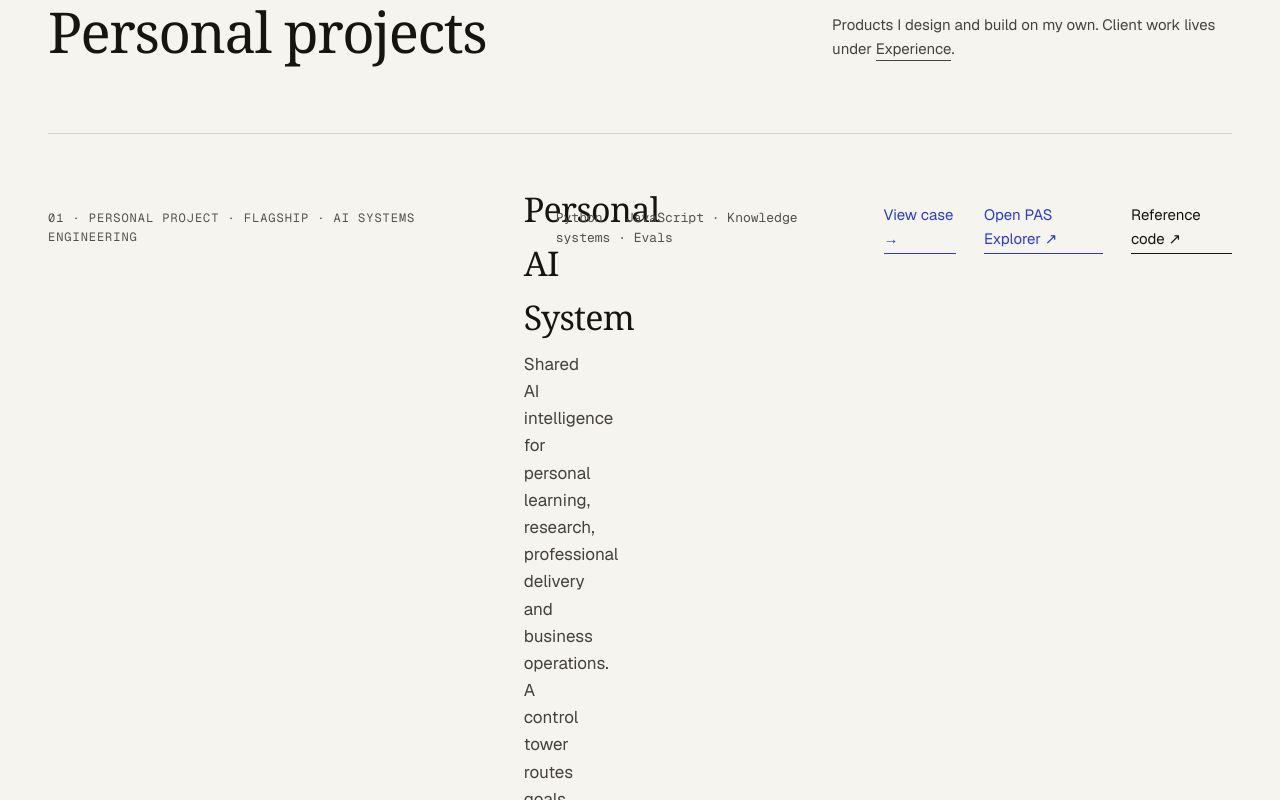
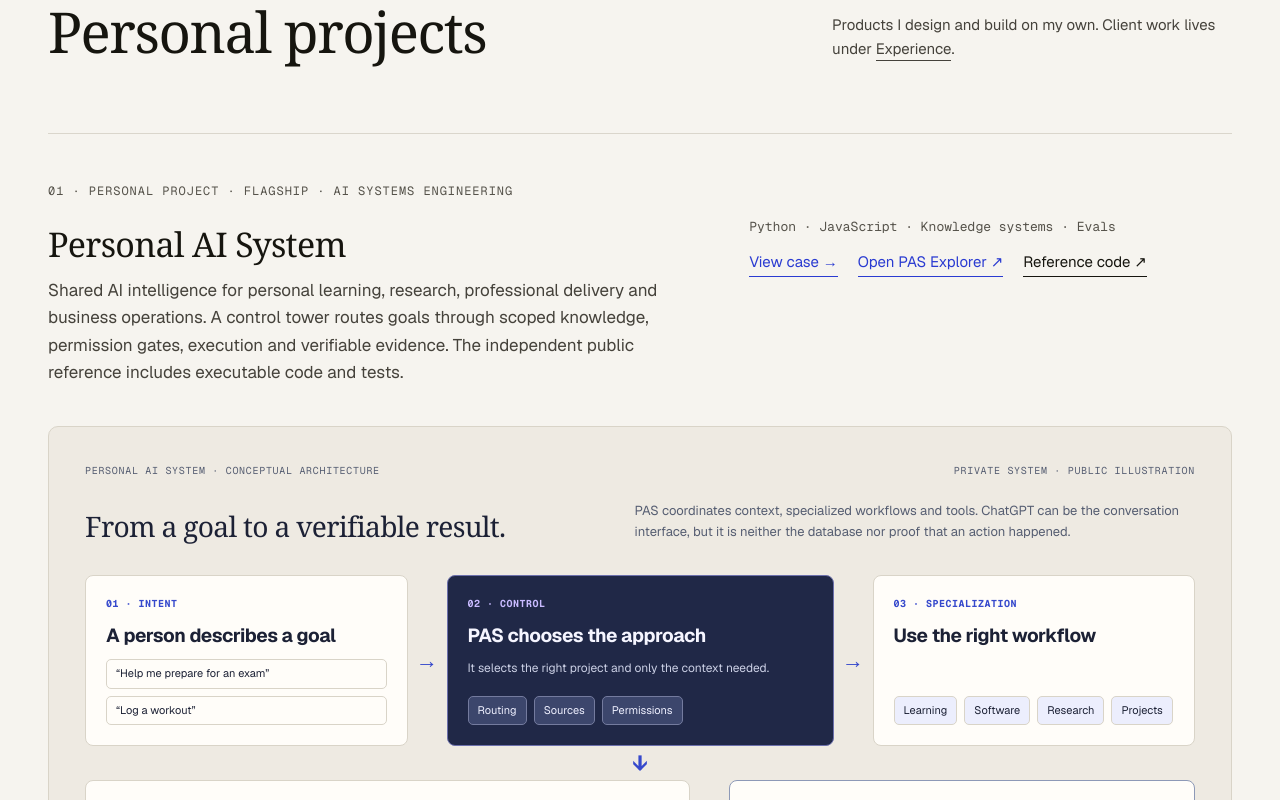
Before and after one commit to franciscovitar/franciscovitar, a Next.js app: page / in a window 1280 px wide. Shown: the part 1380-2180 px from the top of the page. Built offline with nearby package versions, Linux system fonts and the light colour scheme; no server answers.

Commit message:
Keep flagship PAS copy and links readable across viewports

```diff
--- a/components/home/Home.module.scss
+++ b/components/home/Home.module.scss
@@ -964,18 +964,23 @@
 
 .pasRow {
   display: grid;
-  grid-template-columns: auto minmax(0, 1fr) auto;
-  align-items: baseline;
-  gap: 16px 32px;
-  padding: 48px 0 136px;
+  grid-template-columns: minmax(0, 1.15fr) minmax(0, 0.85fr);
+  align-items: start;
+  gap: 16px 48px;
+  padding: 48px 0 104px;
   border-top: 1px solid var(--rule);
 
+  > .eyebrow {
+    grid-column: 1 / -1;
+  }
+
   @media (max-width: 980px) {
-    grid-template-columns: 1fr;
-  }
-
-  @media (max-width: 640px) {
-    gap: 8px;
+    grid-template-columns: minmax(0, 1fr);
+    gap: 16px;
+  }
+
+  @media (max-width: 640px) {
+    gap: 12px;
     padding: 24px 0 64px;
 
     .eyebrow {
@@ -985,6 +990,7 @@
 }
 
 .pasText {
+  min-width: 0;
   max-width: 620px;
 
   p {
@@ -1011,9 +1017,25 @@
 
 .pasLinks {
   display: flex;
+  flex-wrap: wrap;
   align-items: center;
-  gap: 28px;
+  gap: 12px 20px;
+  min-width: 0;
   font-size: 15px;
+
+  .monoMeta {
+    flex-basis: 100%;
+    overflow-wrap: anywhere;
+  }
+
+  a {
+    max-width: 100%;
+    overflow-wrap: anywhere;
+  }
+
+  @media (max-width: 640px) {
+    gap: 8px 16px;
+  }
 }
 
 .pasDiagram {
```
Also changed, not shown: 1 other file (tests, documents, lock files or other folders).
